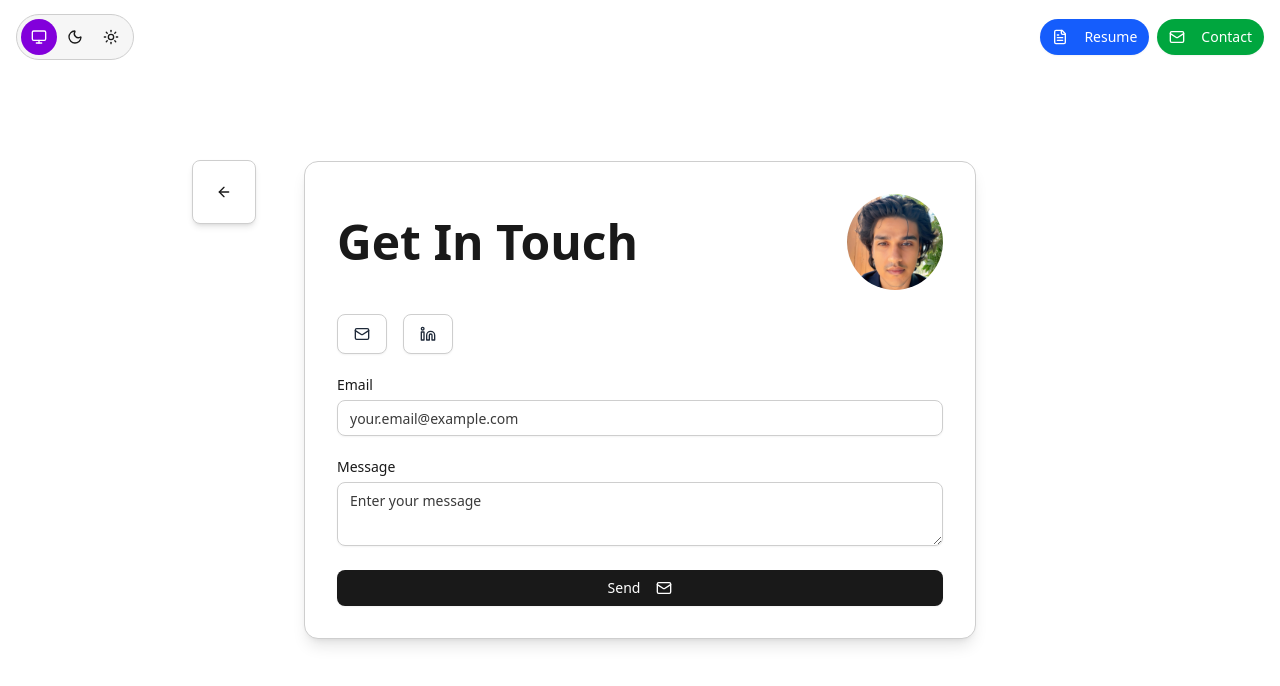
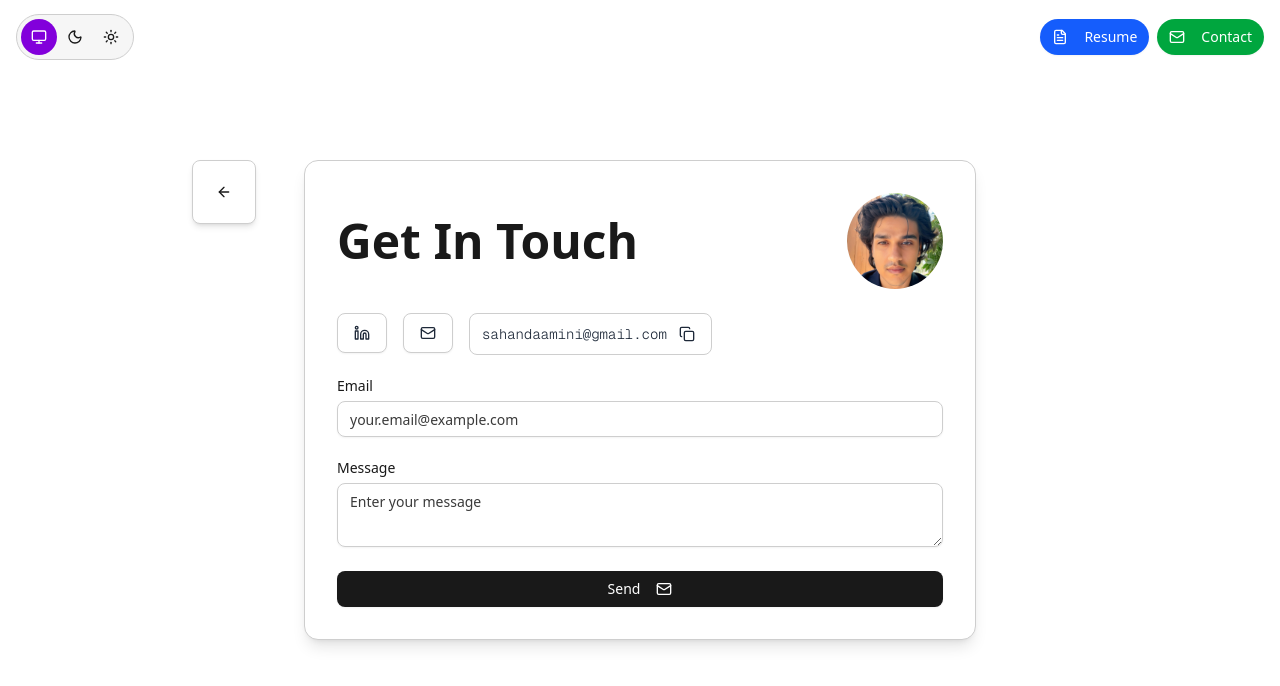
Before and after one commit to sahandamini/portfolio, a Next.js app: page /contact in a window 1280 px wide. Shown: the top 686 px of the page. Built offline with nearby package versions, Linux system fonts and the light colour scheme; no server answers; what prettier would draw is missing.

Commit message:
Improve email button

```diff
--- a/src/app/contact/page.tsx
+++ b/src/app/contact/page.tsx
@@ -9,6 +9,7 @@ import * as z from 'zod'
 
 import { sendEmail } from '@/app/actions'
 import ContactHeader from '@/components/ContactHeader'
+import EmailSnippet from '@/components/EmailSnippet'
 import { Avatar, AvatarFallback, AvatarImage } from '@/components/ui/avatar'
 import { Button } from '@/components/ui/button'
 import { Card } from '@/components/ui/card'
@@ -89,8 +90,12 @@ export default function ContactPage() {
 						asChild
 						className="bg-white text-gray-800 dark:bg-gray-700 dark:text-gray-100 dark:hover:bg-gray-600 dark:hover:text-gray-50"
 					>
-						<a href="mailto:sahandaamini@gmail.com">
-							<Mail className="h-5 w-5" />
+						<a
+							href="https://www.linkedin.com/in/sahandamini/"
+							target="_blank"
+							rel="noopener noreferrer"
+						>
+							<Linkedin className="h-5 w-5" />
 						</a>
 					</Button>
 					<Button
@@ -99,14 +104,11 @@ export default function ContactPage() {
 						asChild
 						className="bg-white text-gray-800 dark:bg-gray-700 dark:text-gray-100 dark:hover:bg-gray-600 dark:hover:text-gray-50"
 					>
-						<a
-							href="https://www.linkedin.com/in/sahandamini/"
-							target="_blank"
-							rel="noopener noreferrer"
-						>
-							<Linkedin className="h-5 w-5" />
+						<a href="mailto:sahandaamini@gmail.com">
+							<Mail className="h-5 w-5" />
 						</a>
 					</Button>
+					<EmailSnippet email="sahandaamini@gmail.com" className="max-w-xs" />
 				</div>
 
 				<Form {...form}>
--- /dev/null
+++ b/src/components/EmailSnippet.tsx
@@ -0,0 +1,51 @@
+'use client'
+
+import { Button } from '@/components/ui/button'
+import { useCopyToClipboard } from '@/lib/hooks/use-copy-to-clipboard'
+import { cn } from '@/lib/utils'
+import { Check, Copy } from 'lucide-react'
+import * as React from 'react'
+
+interface EmailSnippetProps {
+	email: string
+	className?: string
+}
+
+export const EmailSnippet: React.FC<EmailSnippetProps> = ({
+	email,
+	className,
+}) => {
+	const { isCopied, copy } = useCopyToClipboard({ timeout: 2000 })
+
+	const handleCopy = () => {
+		copy(email)
+	}
+
+	return (
+		<div
+			className={cn(
+				'relative flex w-fit items-center justify-between rounded-md border bg-white px-3 py-2 text-sm text-gray-800 dark:bg-gray-700 dark:text-gray-100 dark:hover:bg-gray-600 dark:hover:text-gray-50',
+				className,
+			)}
+		>
+			<pre className="pr-2 font-mono text-sm font-light whitespace-nowrap">
+				{email}
+			</pre>
+			<Button
+				variant="ghost"
+				size="icon"
+				className="h-6 w-6 hover:bg-transparent dark:hover:bg-transparent"
+				onClick={handleCopy}
+				aria-label="Copy email to clipboard"
+			>
+				{isCopied ? (
+					<Check className="h-4 w-4 text-green-500" />
+				) : (
+					<Copy className="h-4 w-4" />
+				)}
+			</Button>
+		</div>
+	)
+}
+
+export default EmailSnippet
--- /dev/null
+++ b/src/lib/hooks/use-copy-to-clipboard.ts
@@ -0,0 +1,46 @@
+import { useCallback, useEffect, useState } from 'react'
+
+interface UseCopyToClipboardOptions {
+	timeout?: number
+}
+
+interface UseCopyToClipboardResult {
+	isCopied: boolean
+	copy: (text: string) => Promise<boolean>
+}
+
+export function useCopyToClipboard(
+	options?: UseCopyToClipboardOptions,
+): UseCopyToClipboardResult {
+	const { timeout = 2000 } = options || {}
+	const [isCopied, setIsCopied] = useState(false)
+
+	const copy = useCallback(async (text: string) => {
+		if (!navigator.clipboard) {
+			console.warn('Clipboard API not available.')
+			return false
+		}
+
+		try {
+			await navigator.clipboard.writeText(text)
+			setIsCopied(true)
+			return true
+		} catch (error) {
+			console.error('Failed to copy:', error)
+			setIsCopied(false)
+			return false
+		}
+	}, [])
+
+	useEffect(() => {
+		let timer: NodeJS.Timeout
+		if (isCopied) {
+			timer = setTimeout(() => {
+				setIsCopied(false)
+			}, timeout)
+		}
+		return () => clearTimeout(timer)
+	}, [isCopied, timeout])
+
+	return { isCopied, copy }
+}
```
Also changed, not shown: 1 other file (tests, documents, lock files or other folders).
